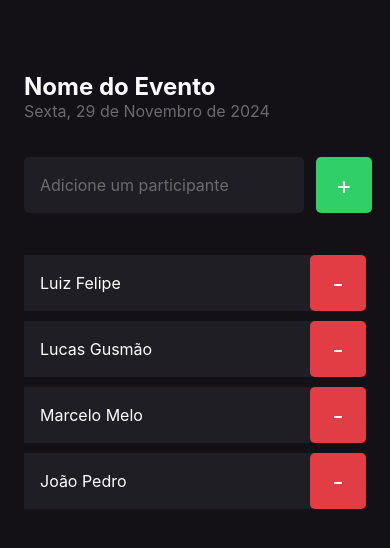
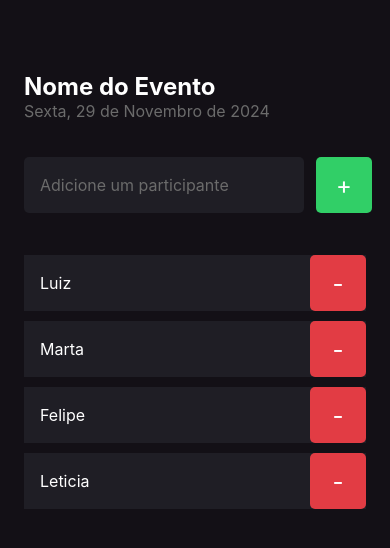
Before and after one commit to lfelipesbs/imhere, a React Native app: screen / in a window 390 px wide. Shown: the top 548 px of the page. Built offline with nearby package versions, Linux system fonts and the light colour scheme.

Commit message:
added participantslist component

```diff
--- a/src/components/AddInput/AddInput.tsx
+++ b/src/components/AddInput/AddInput.tsx
@@ -2,8 +2,7 @@ import { Text, TextInput, TouchableOpacity, View } from "react-native"
 import { AddInputProps } from "./AddInput.types"
 import { addInputStyles } from "./AddInput.styles";
 
-const AddInput: React.FC<AddInputProps> = ({ onPress, placeholder }) => {
-	return(
+const AddInput: React.FC<AddInputProps> = ({ onPress, placeholder }) => (
 	<View style={addInputStyles.form}>
 		<TextInput
 			style={addInputStyles.input}
@@ -17,6 +16,5 @@ const AddInput: React.FC<AddInputProps> = ({ onPress, placeholder }) => {
 		</TouchableOpacity>
 	</View>
 );
-};
 
 export default AddInput;
--- a/src/components/AddInput/AddInput.types.ts
+++ b/src/components/AddInput/AddInput.types.ts
@@ -1,7 +1,7 @@
 import { TextStyle, ViewStyle } from "react-native";
 
 export interface AddInputProps {
-	onPress: () => any;
+	onPress: () => void;
 	placeholder?: string;
 };
 
--- a/src/components/Header/Header.tsx
+++ b/src/components/Header/Header.tsx
@@ -2,13 +2,12 @@ import { Text } from "react-native";
 import { HeaderProps } from "./Header.types";
 import { headerStyles } from "./Header.styles";
 
-const Header: React.FC<HeaderProps> = ({ title, weekDay, day, month, year }) => {
-	return (
-		<>
-			<Text style={headerStyles.eventName}>{title}</Text>
-			<Text style={headerStyles.eventDate}>{weekDay}, {day} de {month} de {year}</Text>
-		</>
-	);
-};
+const Header: React.FC<HeaderProps> = ({ title, weekDay, day, month, year }) => (
+	<>
+		<Text style={headerStyles.eventName}>{title}</Text>
+		<Text style={headerStyles.eventDate}>{weekDay}, {day} de {month} de {year}</Text>
+	</>
+);
+
 
 export default Header;
--- a/src/components/Participant/Participant.tsx
+++ b/src/components/Participant/Participant.tsx
@@ -2,19 +2,18 @@ import { Text, TouchableOpacity, View } from "react-native";
 import { ParticipantProps } from "./Participant.types";
 import { participantStyles } from "./Participant.styles";
 
-const Participants: React.FC<ParticipantProps> = ({ name }) => {
-	return (
+const Participant: React.FC<ParticipantProps> = ({ name, onPress }) => (
 	<View style={participantStyles.container}>
 		<Text style={participantStyles.name}>
 			{name}
 		</Text>
-			<TouchableOpacity style={participantStyles.button}>
+		<TouchableOpacity style={participantStyles.button} onPress={onPress}>
 			<Text style={participantStyles.buttonText}>
 				-
 			</Text>
 		</TouchableOpacity>
 	</View>
 );
-}
 
-export default Participants;
+
+export default Participant;
--- a/src/components/Participant/Participant.types.ts
+++ b/src/components/Participant/Participant.types.ts
@@ -2,6 +2,7 @@ import { TextStyle, ViewStyle } from "react-native";
 
 export interface ParticipantProps {
 	name: string;
+	onPress: () => void;
 };
 
 export interface ParticipantStyles {
--- a/src/components/Participant/index.ts
+++ b/src/components/Participant/index.ts
@@ -1,3 +1,3 @@
-import Participants from "./Participant";
+import Participant from "./Participant";
 
-export default Participants;
+export default Participant;
--- /dev/null
+++ b/src/components/ParticipantsList/ParticipantsList.tsx
@@ -0,0 +1,12 @@
+import { ParticipantsListProps } from "./ParticipantsList.types";
+import Participant from "../Participant";
+
+const ParticipantsList: React.FC<ParticipantsListProps> = ({ data, onRemove }) => (
+	<>
+		{data.map(( name: string, index: number) => (
+			<Participant key={index} name={name} onPress={onRemove}/>
+		))}
+	</>
+);
+
+export default ParticipantsList;
--- /dev/null
+++ b/src/components/ParticipantsList/ParticipantsList.types.ts
@@ -0,0 +1,4 @@
+export interface ParticipantsListProps {
+	data: string[];
+	onRemove: () => void;
+};
--- /dev/null
+++ b/src/components/ParticipantsList/index.ts
@@ -0,0 +1,3 @@
+import ParticipantsList from "./ParticipantsList";
+
+export default ParticipantsList;
--- a/src/views/Home/Home.tsx
+++ b/src/views/Home/Home.tsx
@@ -4,15 +4,17 @@ import { homeStyles } from "./Home.styles";
 import { HomeProps } from "./Home.types";
 import Header from "../../components/Header";
 import AddInput from "../../components/AddInput";
-import Participants from "../../components/Participant";
+import ParticipantsList from "../../components/ParticipantsList";
 
 const Home: React.FC<HomeProps> = ({
-	onPress,
+	handleParticipantAdd,
+	handleParticipantRemove,
 	title = "Nome do Evento",
 	day,
 	month,
 	weekDay,
-	year
+	year,
+	participants
 }) => {
     return (
         <View style={homeStyles.container}>
@@ -24,13 +26,10 @@ const Home: React.FC<HomeProps> = ({
 				year={year}
 			/>
 			<AddInput
-				onPress={onPress}
+				onPress={handleParticipantAdd}
 				placeholder="Adicione um participante"
 			/>
-			<Participants name="Luiz Felipe" />
-			<Participants name="Lucas Gusmão" />
-			<Participants name="Marcelo Melo" />
-			<Participants name="João Pedro" />
+			<ParticipantsList data={participants} onRemove={handleParticipantRemove}/>
         </View>
     );
 };
--- a/src/views/Home/Home.types.ts
+++ b/src/views/Home/Home.types.ts
@@ -1,12 +1,14 @@
 import { ViewStyle } from "react-native";
 
 export interface HomeProps {
-	onPress: () => any;
+	handleParticipantAdd: () => void;
+	handleParticipantRemove: () => void;
 	title?: string;
 	weekDay: string;
 	day: number;
 	month: string;
 	year: number;
+	participants: string[];
 };
 
 export interface HomeStyles {
--- a/src/views/Home/HomeContainer.tsx
+++ b/src/views/Home/HomeContainer.tsx
@@ -4,18 +4,25 @@ import { getMonthName, getWeekDay } from "../../utils/getDate";
 
 const homeContainer: React.FC = () => {
 	const date = new Date();
+	const data = ["Luiz", "Marta", "Felipe", "Leticia"];
 
 	const handleParticipantAdd = useCallback((): void => {
 		console.log('Você clicou no botão de Adicionar!');
 	}, []);
 
+	const handleParticipantRemove = useCallback((): void => {
+		console.log('Você clicou no botão de Remover!')
+	}, []);
+
 	return (
 		<Home
-			onPress={handleParticipantAdd}
+			handleParticipantAdd={handleParticipantAdd}
+			handleParticipantRemove={handleParticipantRemove}
 			day={date.getDate()}
 			month={getMonthName(date.getMonth())}
 			weekDay={getWeekDay(date.getDay())}
 			year={date.getFullYear()}
+			participants={data}
 		/>
 	)
 }
```
Lines whose indentation alone changed are shown as unchanged.
